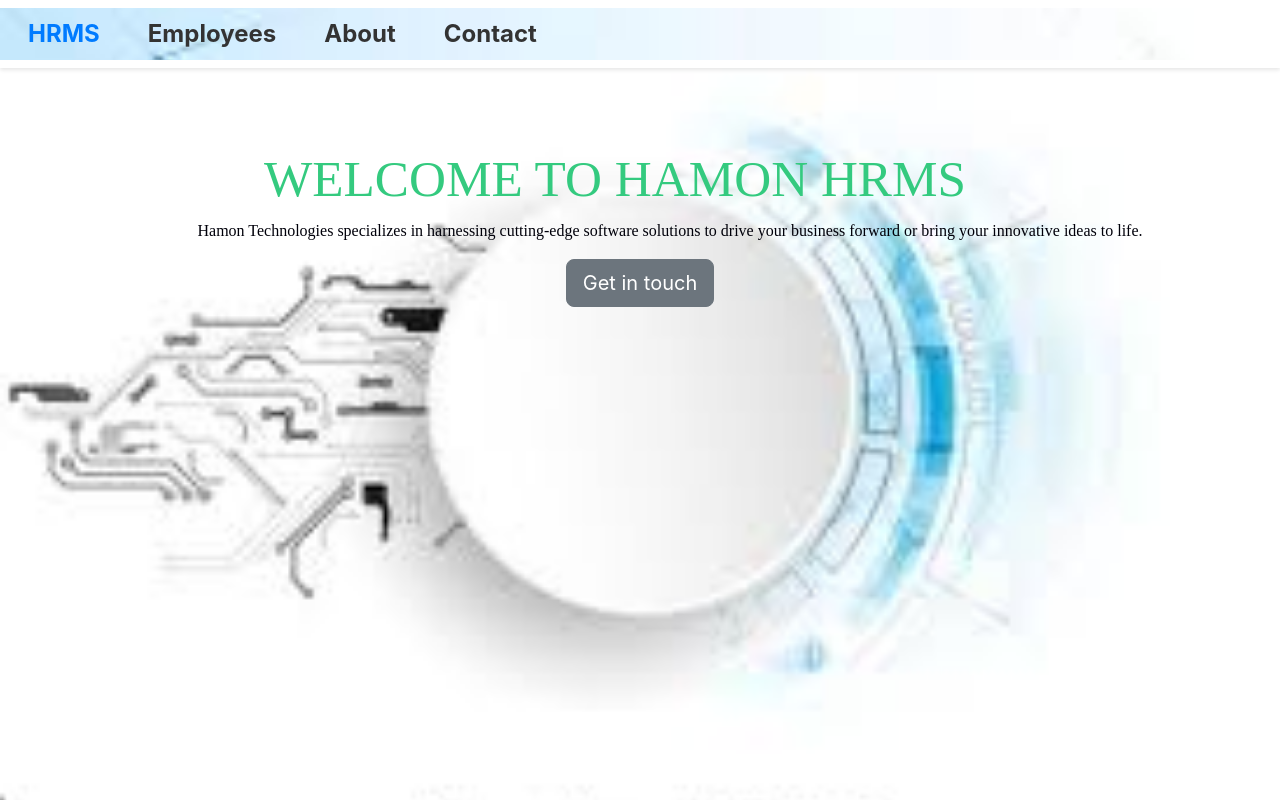
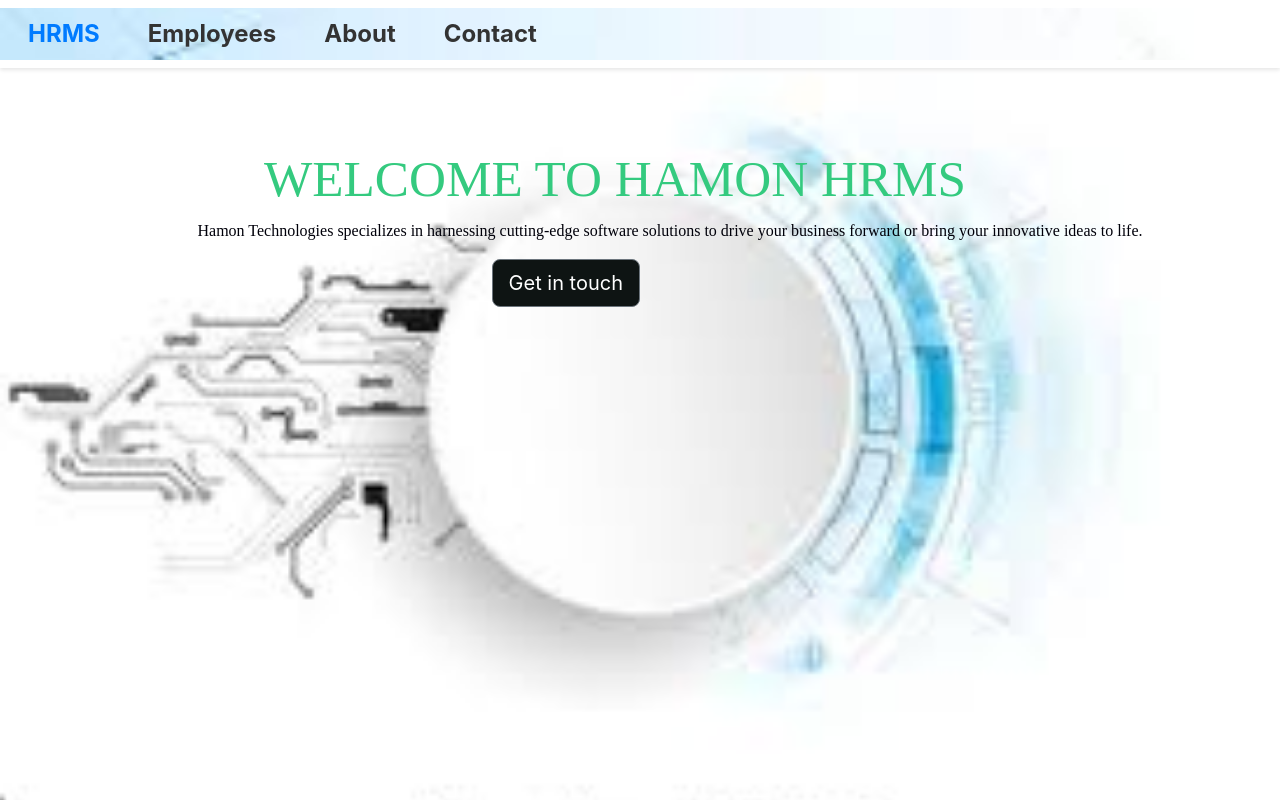
Before and after one commit to jishnup2930/HR_React_app, a React (Create React App) app: page /home in a window 1280 px wide. Built offline with nearby package versions, Linux system fonts and the light colour scheme.

Commit message:
Added styling to the 'Get in touch' button in the Home component

```diff
--- a/src/components/home/index.js
+++ b/src/components/home/index.js
@@ -6,6 +6,7 @@ function Home() {
   return (
     <Fragment>
       <body>
+
         <div className="home">
           <div>
             <h1>WELCOME TO HAMON HRMS</h1>
@@ -18,7 +19,7 @@ function Home() {
             </p>
           </div>
           <div>
-            <NavLink to={"/contact"} className="btn btn-secondary btn-lg">
+            <NavLink to={"/contact"} className="btn btn-secondary btn-lg" id="home-button">
               Get in touch
             </NavLink>
           </div>
```
